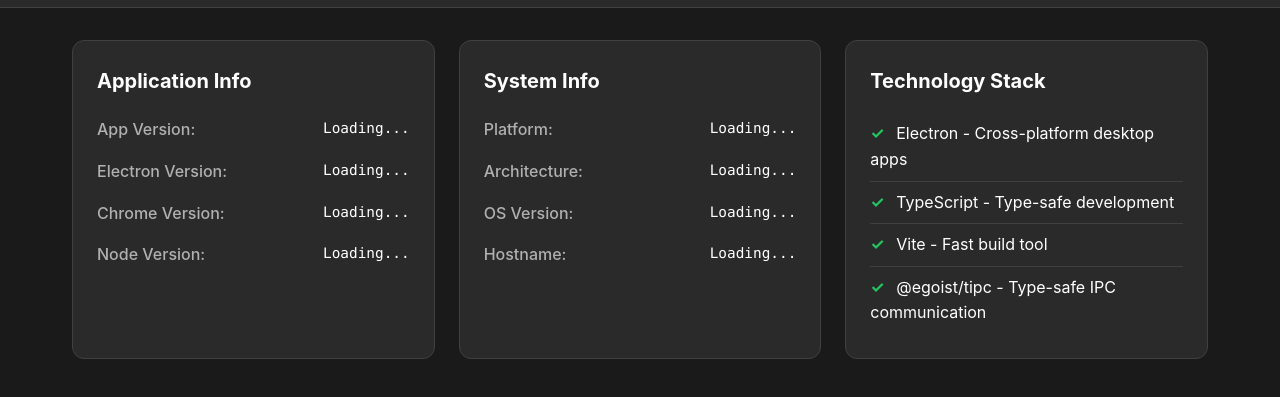
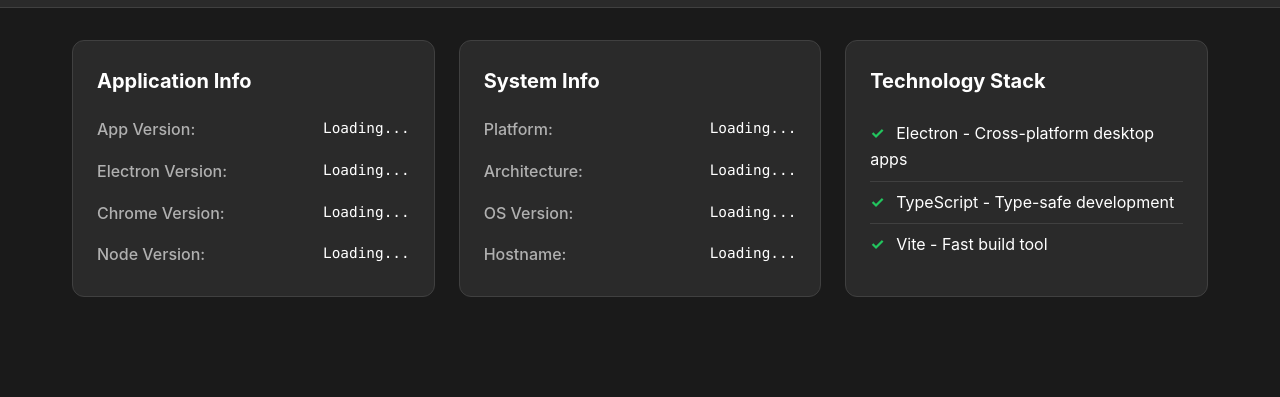
Before and after one commit to awe-templates/electron-vite-starter, a website built with Vite: page src/index.html in a window 1280 px wide. Shown: the part 79-476 px from the top of the page. Built offline with nearby package versions, Linux system fonts and the light colour scheme.

Commit message:
chore: remove @egoist/tipc reference and enhance test mocks
Remove @egoist/tipc from tech stack list in index.html and add fs module mock with getAppPath/getVersion methods to test setup for better test coverage

```diff
--- a/src/index.html
+++ b/src/index.html
@@ -81,7 +81,6 @@
               <li>Electron - Cross-platform desktop apps</li>
               <li>TypeScript - Type-safe development</li>
               <li>Vite - Fast build tool</li>
-              <li>@egoist/tipc - Type-safe IPC communication</li>
             </ul>
           </div>
         </section>
```
Also changed, not shown: tests/setup.ts (+7 -0 lines).
